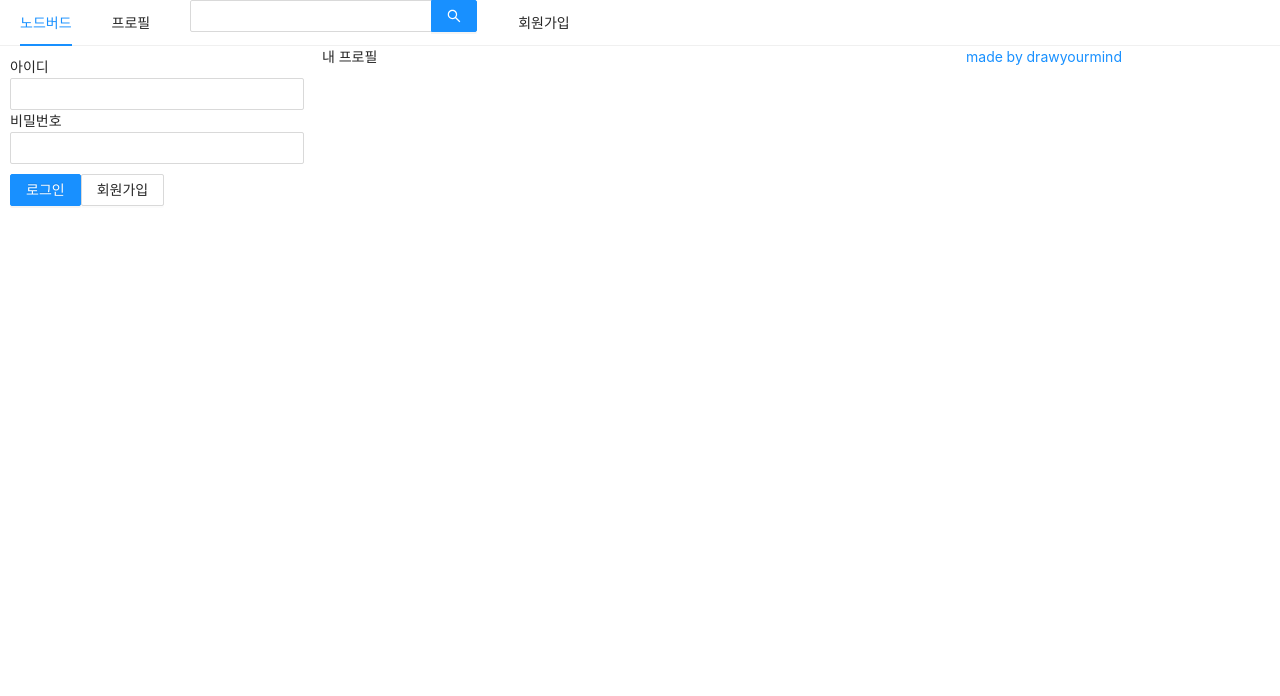
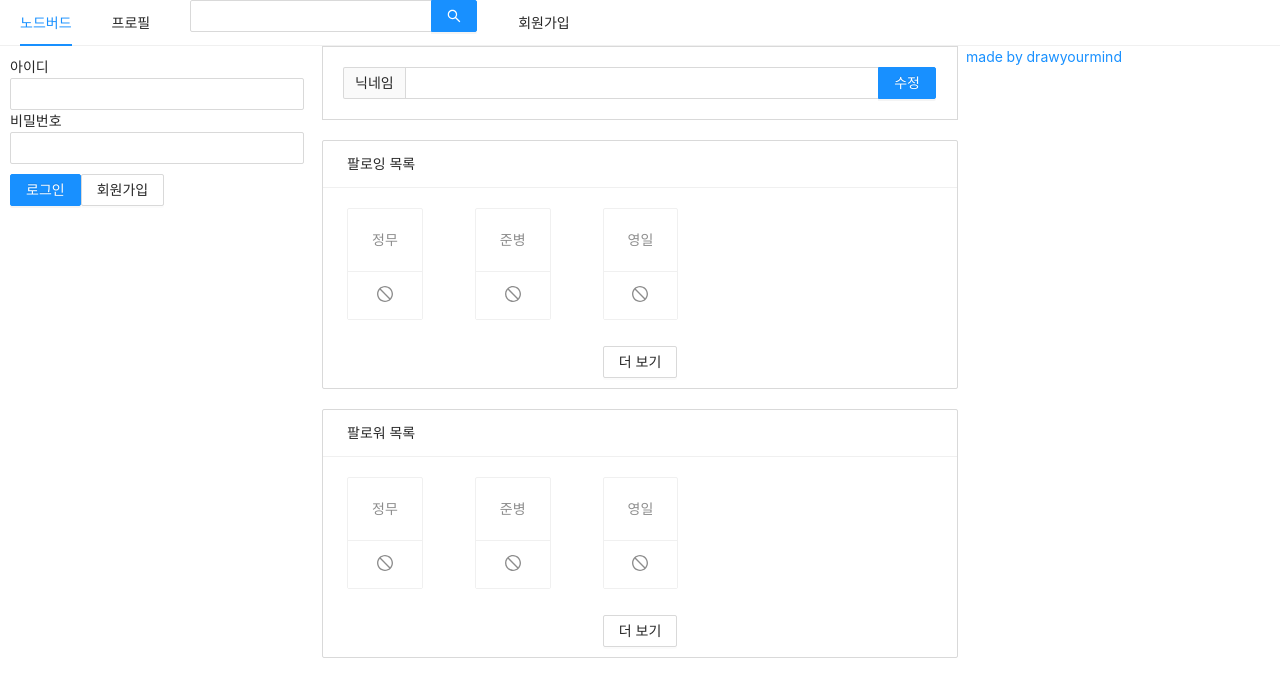
Before and after one commit to mooooburg-dev/react-nodebird, a Next.js app in the folder prepare/front/: page /profile in a window 1280 px wide. Shown: the top 696 px of the page. Built offline with nearby package versions, Linux system fonts and the light colour scheme.

Commit message:
프로필 페이지 만들기

```diff
--- /dev/null
+++ b/prepare/front/components/FollowList.js
@@ -0,0 +1,35 @@
+import React from "react";
+import { Button, Card, List } from "antd";
+import { StopOutlined } from "@ant-design/icons";
+import PropTypes from "prop-types";
+
+const FollowList = ({ header, data }) => {
+  return (
+    <List
+      style={{ marginBottom: 20 }}
+      grid={{ gutter: 4, xs: 2, md: 3 }}
+      header={<div>{header}</div>}
+      loadMore={
+        <div style={{ textAlign: "center", margin: "10px 0" }}>
+          <Button>더 보기</Button>
+        </div>
+      }
+      bordered
+      dataSource={data}
+      renderItem={(item) => (
+        <List.Item style={{ marginTop: 20 }}>
+          <Card actions={[<StopOutlined key="stop" />]}>
+            <Card.Meta description={item.nickname} />
+          </Card>
+        </List.Item>
+      )}
+    />
+  );
+};
+
+FollowList.propTypes = {
+  header: PropTypes.string.isRequired,
+  data: PropTypes.array.isRequired,
+};
+
+export default FollowList;
--- /dev/null
+++ b/prepare/front/components/NicknameEditForm.js
@@ -0,0 +1,21 @@
+import React, { useMemo } from "react";
+import { Form, Input } from "antd";
+
+const NicknameEditForm = () => {
+  const style = useMemo(
+    () => ({
+      marginBottom: "20px",
+      border: "1px solid #d9d9d9",
+      padding: "20px",
+    }),
+    []
+  );
+
+  return (
+    <Form style={style}>
+      <Input.Search addonBefore="닉네임" enterButton="수정" />
+    </Form>
+  );
+};
+
+export default NicknameEditForm;
--- a/prepare/front/pages/profile.js
+++ b/prepare/front/pages/profile.js
@@ -2,14 +2,31 @@
 import Head from "next/head";
 
 import AppLayout from "../components/AppLayout";
+import FollowList from "../components/FollowList";
+import NicknameEditForm from "../components/NicknameEditForm";
 
 const Profile = () => {
+  const followerList = [
+    { nickname: "정무" },
+    { nickname: "준병" },
+    { nickname: "영일" },
+  ];
+
+  const followingList = [
+    { nickname: "정무" },
+    { nickname: "준병" },
+    { nickname: "영일" },
+  ];
   return (
     <>
       <Head>
         <title>내 프로필 | NodeBird</title>
       </Head>
-      <AppLayout>내 프로필</AppLayout>
+      <AppLayout>
+        <NicknameEditForm />
+        <FollowList header="팔로잉 목록" data={followingList} />
+        <FollowList header="팔로워 목록" data={followerList} />
+      </AppLayout>
     </>
   );
 };
```
